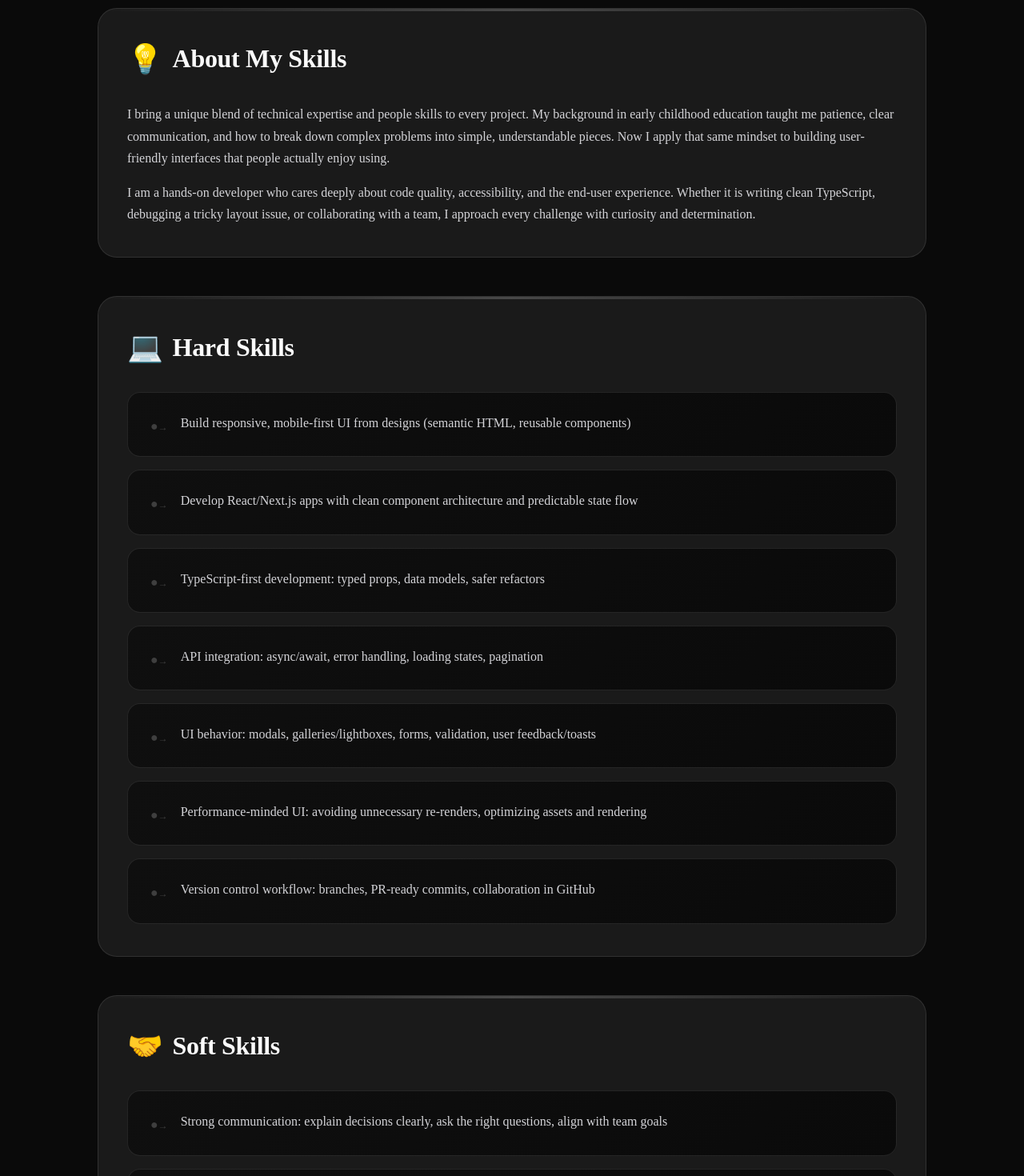
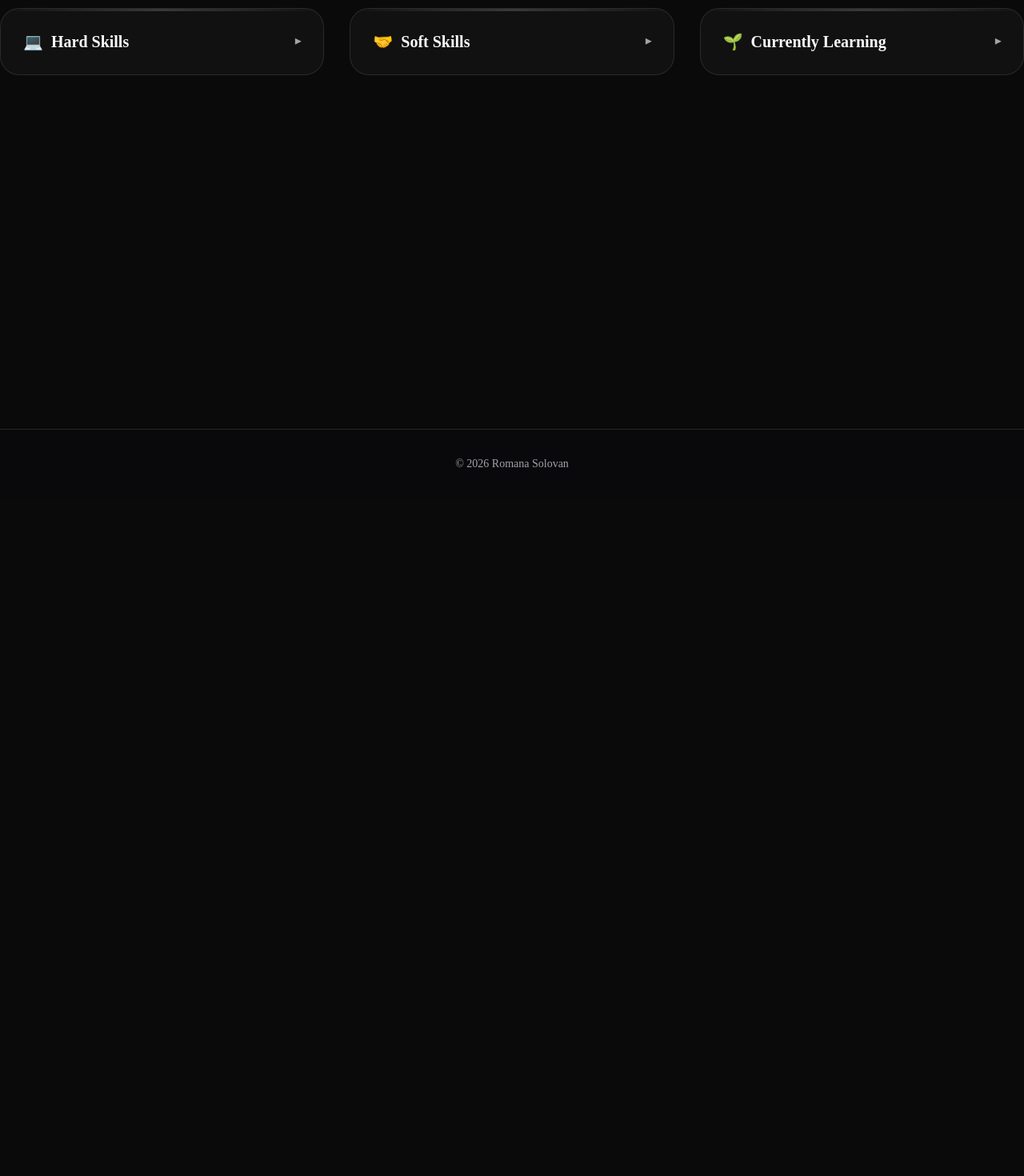
Before and after one commit to romanasolovan/romana-solovan-portfolio, a Next.js app: page /skills in a window 1280 px wide. Shown: the part 320-1790 px from the top of the page at 80% size. After the commit the page ends 943 px from the top, so only its background shows below. Built offline with nearby package versions, Linux system fonts and the light colour scheme.

Commit message:
edit skills overview on main, incorporate toggles for skills page

```diff
--- a/app/skills/SkillsPage.module.css
+++ b/app/skills/SkillsPage.module.css
@@ -1,6 +1,6 @@
 /* ========================================
    SKILLS PAGE
-   Mobile-first approach - three stacked containers
+   Mobile-first approach - About section + 3 toggle cards
    ======================================== */
 
 /* ========================================
@@ -15,14 +15,14 @@
    PAGE HEADER - COMPACT & CONSISTENT
    ======================================== */
 .pageHeader {
-  padding: 2rem 0 1.5rem; /* NOTE: Compact padding - matching About/Portfolio */
+  padding: 2rem 0 1.5rem;
   text-align: center;
   border-bottom: 1px solid var(--color-border);
   background: var(--color-bg-2);
 }
 
 .pageTitle {
-  font-size: 2.25rem; /* NOTE: Big title on mobile */
+  font-size: 2.25rem;
   font-weight: 700;
   color: var(--color-text);
   margin: 0 0 0.5rem 0;
@@ -30,7 +30,7 @@
 }
 
 .pageSubtitle {
-  font-size: 0.9375rem; /* NOTE: Compact subtitle on mobile */
+  font-size: 0.9375rem;
   color: var(--color-muted);
   margin: 0;
   line-height: 1.5;
@@ -40,26 +40,24 @@
    PAGE CONTENT
    ======================================== */
 .pageContent {
-  padding: 3rem 0; /* NOTE: Mobile-first padding */
+  padding: 3rem 0;
 }
 
 /* ========================================
-   SKILLS CONTAINERS - MATCHING ABOUT PAGE STYLE
+   ABOUT SKILLS CONTAINER (keep as-is)
    ======================================== */
-/* NOTE: About Skills, Hard Skills, and Soft Skills blocks */
 .aboutSkills,
 .skillsBlock {
   background: var(--color-surface);
   border: 1px solid var(--color-border);
-  border-radius: var(--radius-lg); /* NOTE: Large radius for elegance */
-  padding: 1.5rem 1.25rem; /* NOTE: Mobile-first padding */
-  margin-bottom: 2rem; /* NOTE: Space between containers */
+  border-radius: var(--radius-lg);
+  padding: 1.5rem 1.25rem;
+  margin-bottom: 2rem;
   transition: all var(--transition-base);
   position: relative;
   overflow: hidden;
 }
 
-/* NOTE: Subtle gradient overlay on top */
 .aboutSkills::before,
 .skillsBlock::before {
   content: "";
@@ -77,10 +75,9 @@
 }
 
 .skillsBlock:last-child {
-  margin-bottom: 0; /* NOTE: No margin on last container */
+  margin-bottom: 0;
 }
 
-/* NOTE: Hover effect on desktop */
 .aboutSkills:hover,
 .skillsBlock:hover {
   border-color: var(--color-border-hover);
@@ -91,7 +88,7 @@
    SECTION HEADING
    ======================================== */
 .sectionHeading {
-  font-size: 1.5rem; /* NOTE: Mobile-first size */
+  font-size: 1.5rem;
   font-weight: 700;
   color: var(--color-text);
   margin: 0 0 1.5rem 0;
@@ -100,13 +97,13 @@
   gap: 0.625rem;
   line-height: 1.3;
   position: relative;
-  z-index: 1; /* NOTE: Above gradient overlay */
+  z-index: 1;
 }
 
 .headingIcon {
-  font-size: 1.75rem; /* NOTE: Mobile-first icon size */
+  font-size: 1.75rem;
   display: inline-block;
-  user-select: none; /* NOTE: Prevent emoji selection */
+  user-select: none;
 }
 
 /* ========================================
@@ -114,7 +111,7 @@
    ======================================== */
 .aboutText {
   color: var(--color-soft);
-  font-size: 0.875rem; /* NOTE: Mobile-first size */
+  font-size: 0.875rem;
   line-height: 1.7;
   margin: 0 0 1rem 0;
   position: relative;
@@ -126,7 +123,133 @@
 }
 
 /* ========================================
-   SKILLS LIST
+   NEW: TOGGLES ROW (Hard / Soft / Currently Learning)
+   ======================================== */
+.togglesRow {
+  display: grid;
+  grid-template-columns: 1fr; /* mobile-first */
+  gap: 1.5rem;
+}
+
+/* Toggle Card - glassmorphism, slightly more standout */
+.toggleCard {
+  align-self: start; /* prevents stretching to match tallest column */
+  background: rgba(24, 24, 27, 0.55);
+  border: 1px solid rgba(255, 255, 255, 0.1);
+  border-radius: var(--radius-lg);
+  backdrop-filter: blur(12px);
+  -webkit-backdrop-filter: blur(12px);
+  overflow: hidden;
+  position: relative;
+  transition:
+    border-color var(--transition-base),
+    box-shadow var(--transition-base);
+}
+
+.toggleCard::before {
+  content: "";
+  position: absolute;
+  top: 0;
+  left: 0;
+  right: 0;
+  height: 3px;
+  background: linear-gradient(
+    90deg,
+    transparent,
+    var(--color-border-hover),
+    transparent
+  );
+  opacity: 0.85;
+}
+
+.toggleCard:hover {
+  border-color: var(--color-border-hover);
+  box-shadow: var(--shadow-md);
+}
+
+/* Toggle header button */
+.toggleHeader {
+  width: 100%;
+  display: flex;
+  justify-content: space-between;
+  align-items: center;
+  gap: 1rem;
+
+  padding: 1.25rem 1.25rem;
+  background: transparent;
+  border: none;
+  cursor: pointer;
+  text-align: left;
+
+  position: relative;
+  z-index: 1;
+}
+
+.toggleTitle {
+  display: flex;
+  align-items: center;
+  gap: 0.625rem;
+  font-size: 1.125rem;
+  font-weight: 700;
+  color: var(--color-text);
+  line-height: 1.3;
+}
+
+.toggleIcon {
+  flex-shrink: 0;
+  color: var(--color-muted);
+  transform: rotate(-90deg);
+  transition:
+    transform var(--transition-base),
+    color var(--transition-fast);
+}
+
+.toggleIconActive {
+  transform: rotate(0deg);
+  color: var(--color-soft);
+}
+
+/* Toggle panel transition */
+.togglePanel {
+  max-height: 0;
+  opacity: 0;
+  overflow: hidden;
+  transition:
+    max-height 0.45s cubic-bezier(0.4, 0, 0.2, 1),
+    opacity 0.25s ease;
+}
+
+.togglePanelOpen {
+  max-height: 520px;
+  opacity: 1;
+}
+
+.toggleBody {
+  padding: 0 1.25rem 1.25rem 1.25rem;
+  position: relative;
+  z-index: 1;
+}
+
+/* ========================================
+   NEW: MINIMAL LIST (dot bullets only)
+   ======================================== */
+.minList {
+  margin: 0;
+  padding-left: 1.25rem;
+  list-style: disc;
+  display: flex;
+  flex-direction: column;
+  gap: 0.625rem;
+}
+
+.minListItem {
+  color: var(--color-soft);
+  font-size: 0.95rem;
+  line-height: 1.6;
+}
+
+/* ========================================
+   OLD LIST STYLES (kept for safety; not used by new toggles)
    ======================================== */
 .skillsListBlock {
   list-style: none;
@@ -143,7 +266,7 @@
   display: flex;
   align-items: flex-start;
   gap: 1rem;
-  padding: 1rem 1.25rem; /* NOTE: Mobile-first padding */
+  padding: 1rem 1.25rem;
   background: linear-gradient(
     135deg,
     var(--color-bg-2) 0%,
@@ -152,10 +275,9 @@
   border: 1px solid var(--color-border);
   border-radius: var(--radius);
   transition: all var(--transition-base);
-  font-size: 0.875rem; /* NOTE: Mobile-first size */
+  font-size: 0.875rem;
 }
 
-/* NOTE: Hover effect - lift and highlight */
 .skillItem:hover {
   background: var(--color-bg-2);
   border-color: var(--color-border-hover);
@@ -168,10 +290,9 @@
   font-size: 0.75rem;
   flex-shrink: 0;
   line-height: 1.7;
-  margin-top: 0.25rem; /* NOTE: Align with first line */
+  margin-top: 0.25rem;
 }
 
-/* NOTE: Custom bullet symbol */
 .bullet::before {
   content: "●";
   font-size: 1rem;
@@ -224,6 +345,28 @@
     font-size: 0.9375rem;
   }
 
+  /* Toggles */
+  .togglesRow {
+    gap: 1.75rem;
+  }
+
+  .toggleHeader {
+    padding: 1.5rem 1.5rem;
+  }
+
+  .toggleBody {
+    padding: 0 1.5rem 1.5rem 1.5rem;
+  }
+
+  .toggleTitle {
+    font-size: 1.1875rem;
+  }
+
+  .minListItem {
+    font-size: 1rem;
+  }
+
+  /* old cards */
   .skillItem {
     padding: 1.25rem 1.5rem;
     font-size: 0.9375rem;
@@ -270,6 +413,30 @@
     font-size: 1rem;
   }
 
+  /* Toggles row: 3 columns */
+  .togglesRow {
+    grid-template-columns: repeat(3, 1fr);
+    gap: 2rem;
+    align-items: start; /* prevents stretching */
+  }
+
+  .toggleHeader {
+    padding: 1.75rem 1.75rem;
+  }
+
+  .toggleBody {
+    padding: 0 1.75rem 1.75rem 1.75rem;
+  }
+
+  .toggleTitle {
+    font-size: 1.25rem;
+  }
+
+  .minListItem {
+    font-size: 1rem;
+  }
+
+  /* old cards */
   .skillItem {
     padding: 1.5rem 1.75rem;
     font-size: 1rem;
@@ -279,23 +446,17 @@
 /* ========================================
    ANIMATIONS
    ======================================== */
-/* NOTE: Containers fade in with stagger */
 .aboutSkills {
   opacity: 0;
   transform: translateY(30px);
   animation: fadeInUp 0.8s ease 0.2s forwards;
 }
 
-.skillsBlock:nth-of-type(2) {
+/* NEW: toggles row animation */
+.togglesRow {
   opacity: 0;
   transform: translateY(30px);
   animation: fadeInUp 0.8s ease 0.4s forwards;
-}
-
-.skillsBlock:nth-of-type(3) {
-  opacity: 0;
-  transform: translateY(30px);
-  animation: fadeInUp 0.8s ease 0.6s forwards;
 }
 
 @keyframes fadeInUp {
@@ -305,59 +466,33 @@
   }
 }
 
-/* NOTE: Skill items stagger in */
-.skillItem {
-  opacity: 0;
-  transform: translateX(-20px);
-  animation: fadeInLeft 0.6s ease forwards;
-}
-
-.skillItem:nth-child(1) {
-  animation-delay: 0.8s;
-}
-.skillItem:nth-child(2) {
-  animation-delay: 0.9s;
-}
-.skillItem:nth-child(3) {
-  animation-delay: 1s;
-}
-.skillItem:nth-child(4) {
-  animation-delay: 1.1s;
-}
-.skillItem:nth-child(5) {
-  animation-delay: 1.2s;
-}
-.skillItem:nth-child(6) {
-  animation-delay: 1.3s;
-}
-.skillItem:nth-child(7) {
-  animation-delay: 1.4s;
-}
-
-@keyframes fadeInLeft {
-  to {
-    opacity: 1;
-    transform: translateX(0);
-  }
-}
-
 /* ========================================
    ACCESSIBILITY
    ======================================== */
+.toggleHeader:focus-visible {
+  outline: 2px solid var(--color-focus);
+  outline-offset: 2px;
+}
+
 @media (prefers-reduced-motion: reduce) {
   .pageHeader,
   .aboutSkills,
   .skillsBlock,
-  .skillItem {
+  .skillItem,
+  .togglesRow,
+  .toggleCard,
+  .togglePanel,
+  .toggleIcon {
     animation: none !important;
-    transition: none;
+    transition: none !important;
     opacity: 1 !important;
     transform: none !important;
   }
 
   .aboutSkills:hover,
   .skillsBlock:hover,
-  .skillItem:hover {
+  .skillItem:hover,
+  .toggleCard:hover {
     transform: none;
   }
 }
--- a/app/skills/page.tsx
+++ b/app/skills/page.tsx
@@ -1,38 +1,44 @@
+"use client";
+
+import React from "react";
 import css from "./SkillsPage.module.css";
 
-export const metadata = {
-  title: "Skills | Romana Solovan",
-  description:
-    "Technologies and tools that Romana Solovan works with professionally.",
-};
-
-// NOTE: Detailed hard skills list - only on full skills page
 const hardSkills = [
-  "Build responsive, mobile-first UI from designs (semantic HTML, reusable components)",
-  "Develop React/Next.js apps with clean component architecture and predictable state flow",
-  "TypeScript-first development: typed props, data models, safer refactors",
-  "API integration: async/await, error handling, loading states, pagination",
-  "UI behavior: modals, galleries/lightboxes, forms, validation, user feedback/toasts",
-  "Performance-minded UI: avoiding unnecessary re-renders, optimizing assets and rendering",
-  "Version control workflow: branches, PR-ready commits, collaboration in GitHub",
+  "Build responsive, mobile-first interfaces using semantic HTML and CSS Modules",
+  "Develop React and Next.js applications with clean, reusable component structure",
+  "TypeScript-first development with typed props, data models, and safer refactoring",
+  "Integrate REST APIs using async/await, loading states, and error handling",
+  "Implement interactive UI patterns: modals, galleries, forms, and user feedback",
+  "Work with authentication flows and protected routes at a basic level",
+  "Use Git and GitHub for version control, collaboration, and structured commits",
 ];
 
-// NOTE: Detailed soft skills list - only on full skills page
 const softSkills = [
-  "Strong communication: explain decisions clearly, ask the right questions, align with team goals",
-  "Highly organized and reliable: plan tasks, break down features, follow through to completion",
-  "Patient, user-focused mindset: designing with empathy and accessibility in mind",
-  "Team collaboration: receptive to feedback, comfortable in pair work and code reviews",
-  "Problem-solving & debugging: persistent, systematic approach to finding and fixing issues",
-  "Adaptable learner: fast at picking up new tools and patterns (career switch + freelance experience)",
+  "Clear and thoughtful communication with team members and stakeholders",
+  "Strong organization: breaking down tasks, planning features, and following through",
+  "User-focused thinking shaped by a background in education and teaching",
+  "Comfortable receiving feedback and collaborating in team environments",
+  "Patient and systematic problem-solving when debugging complex issues",
+  "Adaptable learner with experience switching careers and learning new tools quickly",
 ];
 
+const currentlyLearning = [
+  "MySQL fundamentals and relational database concepts",
+  "Algorithms and data structures to strengthen problem-solving skills",
+  "Postman for deeper API testing, environments, and request workflows",
+  "SASS preprocessor for scalable and maintainable styling",
+  "Next.js best practices: routing, data fetching, and structuring larger applications",
+];
+
+// type ToggleKey = "hard" | "soft" | "learning";
+
 export default function SkillsPage() {
+  const [openHard, setOpenHard] = React.useState(false);
+  const [openSoft, setOpenSoft] = React.useState(false);
+  const [openLearning, setOpenLearning] = React.useState(false);
+
   return (
     <div className={css.pageContainer}>
-      {/* ========================================
-          PAGE HEADER - COMPACT LIKE OTHER PAGES
-          ======================================== */}
       <header className={css.pageHeader}>
         <h1 className={css.pageTitle}>Skills & Expertise</h1>
         <p className={css.pageSubtitle}>
@@ -40,65 +46,123 @@ export default function SkillsPage() {
         </p>
       </header>
 
-      {/* ========================================
-          SKILLS CONTENT - FULL PAGE VERSION
-          ======================================== */}
       <section className={css.pageContent}>
-        <div className="container">
-          {" "}
-          {/* NOTE: Using global container */}
-          {/* NOTE: About My Skills - introduction section */}
-          <div className={css.aboutSkills}>
-            <h2 className={css.sectionHeading}>
-              <span className={css.headingIcon}>💡</span>
-              About My Skills
-            </h2>
-            <p className={css.aboutText}>
-              I bring a unique blend of technical expertise and people skills to
-              every project. My background in early childhood education taught
-              me patience, clear communication, and how to break down complex
-              problems into simple, understandable pieces. Now I apply that same
-              mindset to building user-friendly interfaces that people actually
-              enjoy using.
-            </p>
-            <p className={css.aboutText}>
-              I am a hands-on developer who cares deeply about code quality,
-              accessibility, and the end-user experience. Whether it is writing
-              clean TypeScript, debugging a tricky layout issue, or
-              collaborating with a team, I approach every challenge with
-              curiosity and determination.
-            </p>
+        <div className={css.pageInner}>
+          <div className={css.togglesRow}>
+            {/* Hard Skills */}
+            <div className={css.toggleCard}>
+              <button
+                type="button"
+                className={css.toggleHeader}
+                onClick={() => setOpenHard((v) => !v)}
+                aria-expanded={openHard}
+                aria-controls="skills-hard-panel"
+              >
+                <span className={css.toggleTitle}>
+                  <span aria-hidden="true">💻</span> Hard Skills
+                </span>
+
+                <span
+                  className={`${css.toggleIcon} ${openHard ? css.toggleIconActive : ""}`}
+                  aria-hidden="true"
+                >
+                  ▾
+                </span>
+              </button>
+
+              <div
+                id="skills-hard-panel"
+                className={`${css.togglePanel} ${openHard ? css.togglePanelOpen : ""}`}
+              >
+                <div className={css.toggleBody}>
+                  <ul className={css.minList}>
+                    {hardSkills.map((item, idx) => (
+                      <li key={idx} className={css.minListItem}>
+                        {item}
+                      </li>
+                    ))}
+                  </ul>
+                </div>
+              </div>
+            </div>
+
+            {/* Soft Skills */}
+            <div className={css.toggleCard}>
+              <button
+                type="button"
+                className={css.toggleHeader}
+                onClick={() => setOpenSoft((v) => !v)}
+                aria-expanded={openSoft}
+                aria-controls="skills-soft-panel"
+              >
+                <span className={css.toggleTitle}>
+                  <span aria-hidden="true">🤝</span> Soft Skills
+                </span>
+
+                <span
+                  className={`${css.toggleIcon} ${openSoft ? css.toggleIconActive : ""}`}
+                  aria-hidden="true"
+                >
+                  ▾
+                </span>
+              </button>
+
+              <div
+                id="skills-soft-panel"
+                className={`${css.togglePanel} ${openSoft ? css.togglePanelOpen : ""}`}
+              >
+                <div className={css.toggleBody}>
+                  <ul className={css.minList}>
+                    {softSkills.map((item, idx) => (
+                      <li key={idx} className={css.minListItem}>
+                        {item}
+                      </li>
+                    ))}
+                  </ul>
+                </div>
+              </div>
+            </div>
+
+            {/* Currently Learning */}
+            <div className={css.toggleCard}>
+              <button
+                type="button"
+                className={css.toggleHeader}
+                onClick={() => setOpenLearning((v) => !v)}
+                aria-expanded={openLearning}
+                aria-controls="skills-learning-panel"
+              >
+                <span className={css.toggleTitle}>
+                  <span aria-hidden="true">🌱</span> Currently Learning
+                </span>
+
+                <span
+                  className={`${css.toggleIcon} ${
+                    openLearning ? css.toggleIconActive : ""
+                  }`}
+                  aria-hidden="true"
+                >
+                  ▾
+                </span>
+              </button>
+
+              <div
+                id="skills-learning-panel"
+                className={`${css.togglePanel} ${openLearning ? css.togglePanelOpen : ""}`}
+              >
+                <div className={css.toggleBody}>
+                  <ul className={css.minList}>
+                    {currentlyLearning.map((item, idx) => (
+                      <li key={idx} className={css.minListItem}>
+                        {item}
+                      </li>
+                    ))}
+                  </ul>
+                </div>
+              </div>
+            </div>
           </div>
-          {/* NOTE: Hard Skills - technical abilities in detail */}
-          <div className={css.skillsBlock}>
-            <h2 className={css.sectionHeading}>
-              <span className={css.headingIcon}>💻</span>
-              Hard Skills
-            </h2>
-            <ul className={css.skillsListBlock}>
-              {hardSkills.map((item, idx) => (
-                <li key={idx} className={css.skillItem}>
-                  <span className={css.bullet}>→</span>
-                  <span className={css.skillText}>{item}</span>
-                </li>
-              ))}
-            </ul>
-          </div>
-          {/* NOTE: Soft Skills - interpersonal and professional abilities */}
-          <div className={css.skillsBlock}>
-            <h2 className={css.sectionHeading}>
-              <span className={css.headingIcon}>🤝</span>
-              Soft Skills
-            </h2>
-            <ul className={css.skillsListBlock}>
-              {softSkills.map((item, idx) => (
-                <li key={idx} className={css.skillItem}>
-                  <span className={css.bullet}>→</span>
-                  <span className={css.skillText}>{item}</span>
-                </li>
-              ))}
-            </ul>
-          </div>
+          {/* end togglesRow */}
         </div>
       </section>
     </div>
```
Also changed, not shown: components/Sections/SkillsSection/SkillsSection.tsx (+14 -14 lines).
